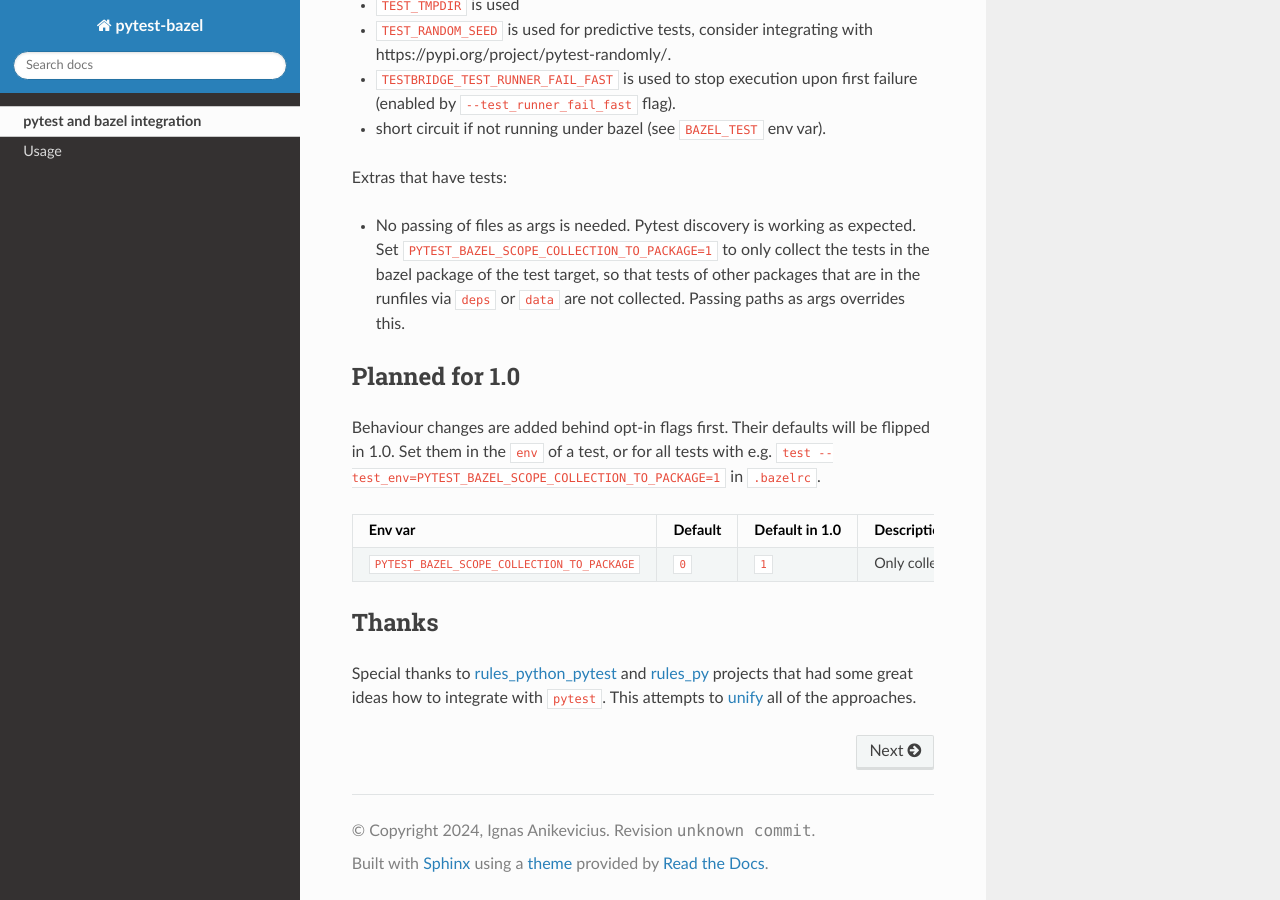
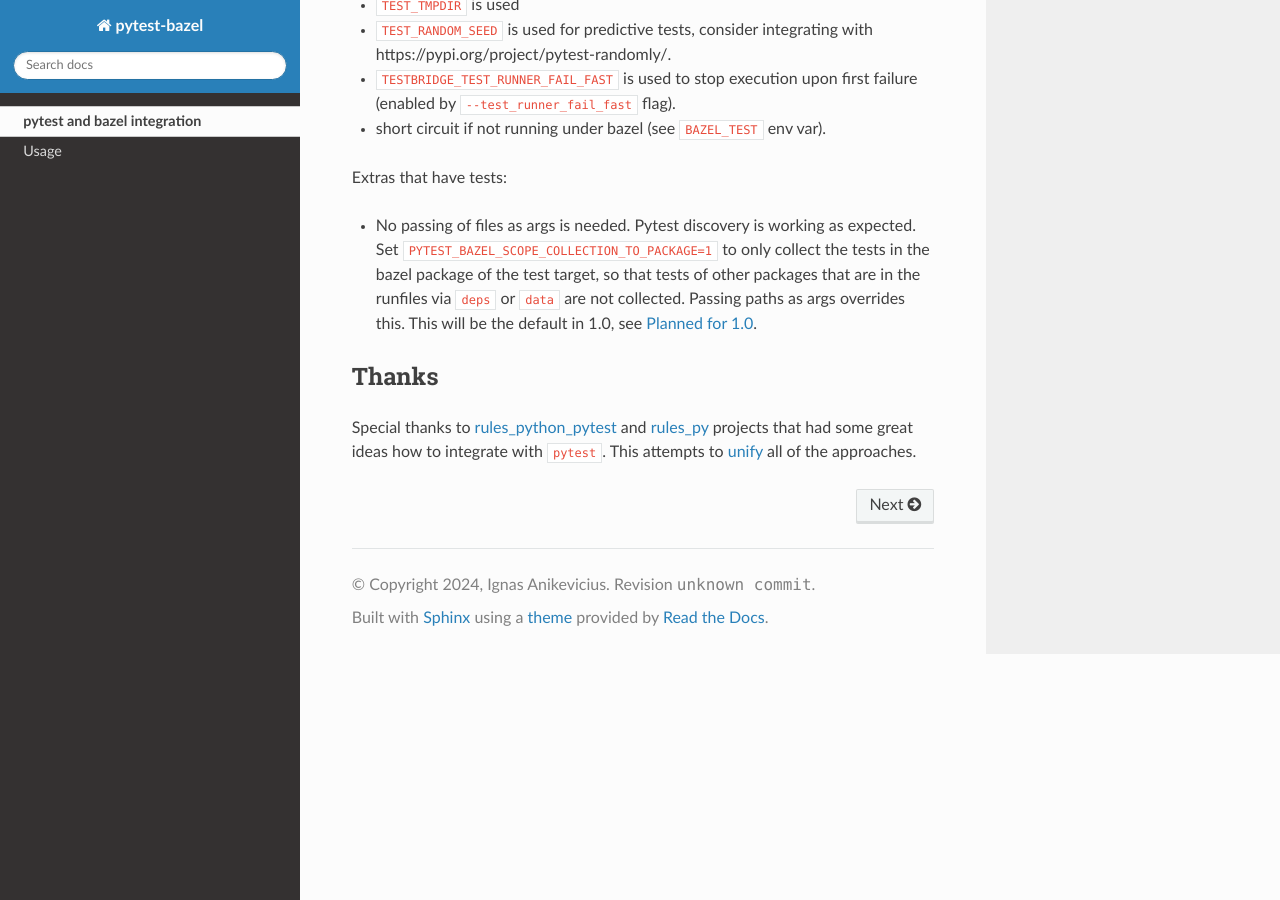
Before and after one commit to aignas/pytest-bazel, a Sphinx documentation site: the page built from docs/index.md, in a window 1280 px wide and 900 px high, scrolled down 664 px. Built offline with Sphinx 7.4.7 and the Read the Docs theme 3.1.0, drawn with Linux system fonts in a browser that asks for light colours; pages that are not in the unit, such as notebooks, are missing from menus.

Commit message:
docs: move the Planned for 1.0 table to the bottom of the README

```diff
--- a/docs/index.md
+++ b/docs/index.md
@@ -30,19 +30,11 @@ Extras that have tests:
   expected. Set `PYTEST_BAZEL_SCOPE_COLLECTION_TO_PACKAGE=1` to only collect
   the tests in the bazel package of the test target, so that tests of other
   packages that are in the runfiles via `deps` or `data` are not collected.
-  Passing paths as args overrides this.
+  Passing paths as args overrides this. This will be the default in 1.0,
+  see [Planned for 1.0][planned-1.0].
 
 [test_encyclopedia]: https://bazel.build/reference/test-encyclopedia
-
-## Planned for 1.0
-
-Behaviour changes are added behind opt-in flags first. Their defaults will be
-flipped in 1.0. Set them in the `env` of a test, or for all tests with e.g.
-`test --test_env=PYTEST_BAZEL_SCOPE_COLLECTION_TO_PACKAGE=1` in `.bazelrc`.
-
-| Env var | Default | Default in 1.0 | Description |
-| --- | --- | --- | --- |
-| `PYTEST_BAZEL_SCOPE_COLLECTION_TO_PACKAGE` | `0` | `1` | Only collect tests from the bazel package of the target when no paths are passed. |
+[planned-1.0]: https://github.com/aignas/pytest-bazel#planned-for-10
 
 ## Thanks
 
```
Also changed, not shown: AGENTS.md (+2 -2 lines), README.md (+10 -0 lines).
